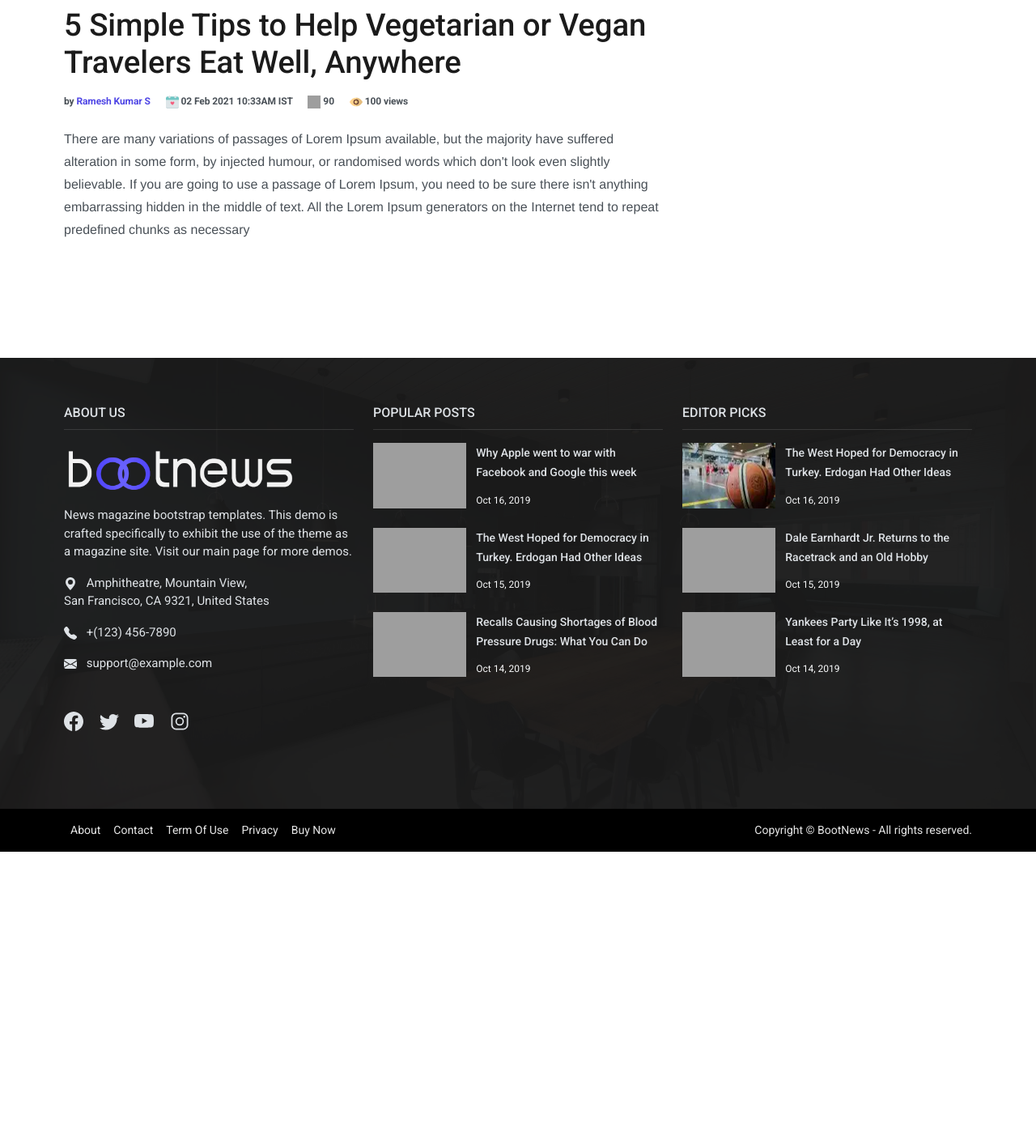
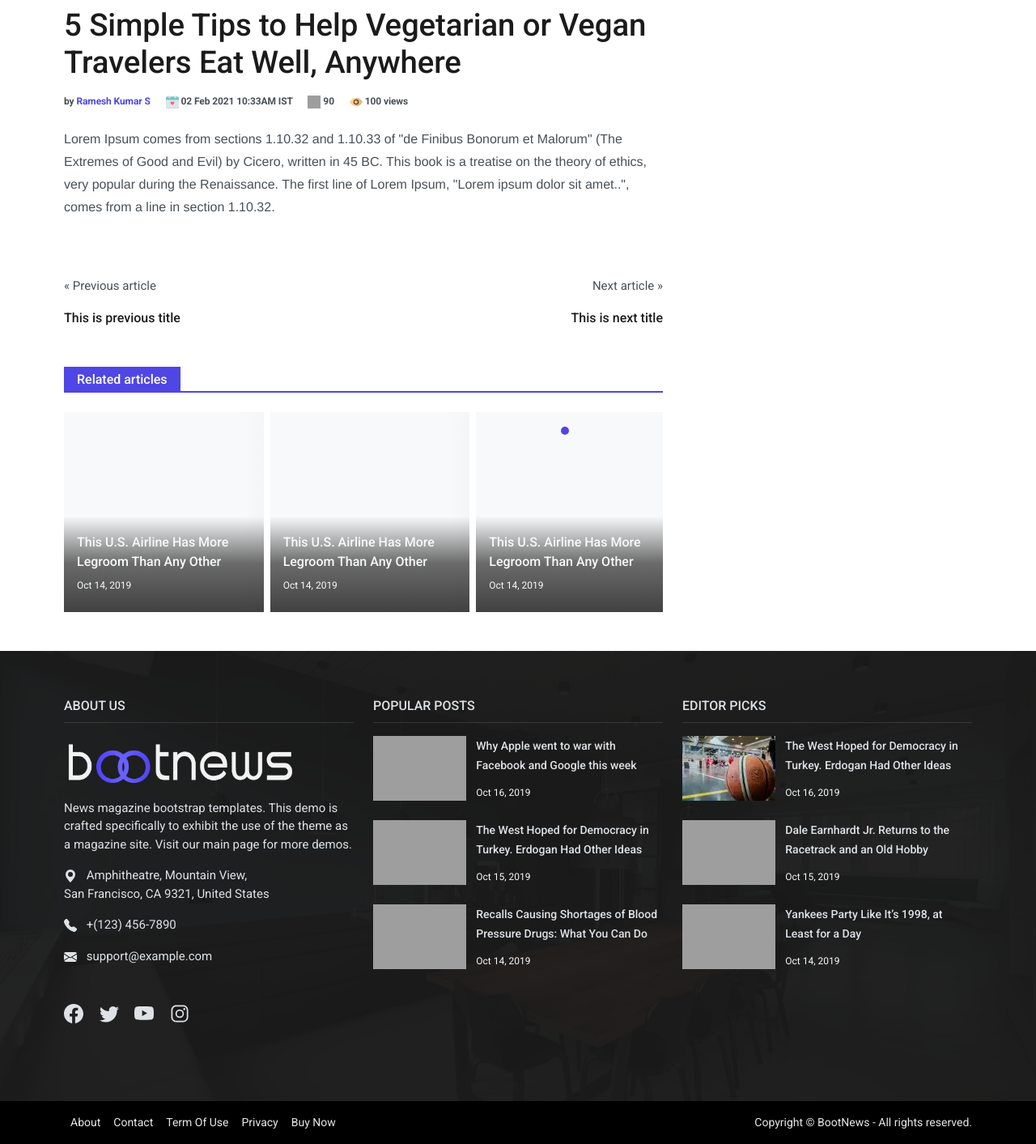
Before and after one commit to Ranilvannan/ovic, a Flask app: page / in a window 1280 px wide. Shown: the part 134-1547 px from the top of the page at 81% size. Before the commit the page ends 1186 px from the top, so only its background shows below. Run offline with Flask 2, Linux system fonts and the light colour scheme; some libraries are stand-ins or nearby versions; grey boxes are pictures that could not be loaded.

Commit message:
First commit

```diff
--- a/application.py
+++ b/application.py
@@ -1,4 +1,4 @@
-from flask import Flask, request, url_for, render_template, abort, send_from_directory
+from flask import Flask, request, url_for, render_template, abort, send_from_directory, jsonify
 from models import db
 
 app = Flask(__name__)
@@ -13,7 +13,7 @@
     return send_from_directory(path, filename)
 
 
-@app.route('/test')
+@app.route('/bdata')
 def index():
     return render_template('index.html')
 
@@ -60,3 +60,30 @@
 
 
     return render_template('blog.html', article=article)
+
+
+@app.route('/prev_next_post_api')
+def prev_next_post_api():
+    article = {
+        "previous": {"name": "This is previous title", "url": "#"},
+        "next": {"name": "This is next title", "url": "#"}
+    }
+    return render_template('widgets/prev_next_post.html', article=article)
+
+
+@app.route('/related_post_api')
+def related_post_api():
+    related_articles = [
+        {"date": "2019-10-14", "modified_date": "Oct 14, 2019",
+         "title": "This U.S. Airline Has More Legroom Than Any Other", "url": "#"},
+        {"date": "2019-10-14", "modified_date": "Oct 14, 2019",
+         "title": "This U.S. Airline Has More Legroom Than Any Other", "url": "#"},
+        {"date": "2019-10-14", "modified_date": "Oct 14, 2019",
+         "title": "This U.S. Airline Has More Legroom Than Any Other", "url": "#"},
+        {"date": "2019-10-14", "modified_date": "Oct 14, 2019",
+         "title": "This U.S. Airline Has More Legroom Than Any Other", "url": "#"},
+        {"date": "2019-10-14", "modified_date": "Oct 14, 2019",
+         "title": "This U.S. Airline Has More Legroom Than Any Other", "url": "#"},
+    ]
+
+    return render_template('widgets/related_post.html', related_articles=related_articles)
--- /dev/null
+++ b/static/js/blog.js
@@ -0,0 +1,31 @@
+function httpGet(theUrl)
+{
+    var xmlHttp = new XMLHttpRequest();
+    xmlHttp.open( "GET", theUrl, false ); // false for synchronous request
+    xmlHttp.send( null );
+    return xmlHttp.responseText;
+}
+
+
+document.addEventListener('DOMContentLoaded', function() {
+    let b = window.location.origin
+    var theUrl = new URL('/prev_next_post_api', b);
+    data = httpGet(theUrl)
+    document.getElementById("prev_next_post").innerHTML += data;
+}, false);
+
+
+document.addEventListener('DOMContentLoaded', function() {
+    let b = window.location.origin
+    var theUrl = new URL('/related_post_api', b);
+    data = httpGet(theUrl)
+    document.getElementById("related_post").innerHTML += data;
+
+    var elem = document.querySelector('.nav-slider-hover');
+    var flkty = new Flickity( elem, {
+        // options
+        cellAlign: 'left',
+        contain: true
+    });
+
+}, false);
--- a/templates/base.html
+++ b/templates/base.html
@@ -348,5 +348,6 @@
         <script src="./static/assets/js/theme.js"></script>
         <!--Minify js-->
         <!-- <script src="../../dist/js/bundle.min.js"></script> -->
+        <script src="./static/js/blog.js"></script>
     </body>
 </html>
--- a/templates/blog.html
+++ b/templates/blog.html
@@ -51,7 +51,7 @@
                 </div>
                 <!-- post content -->
                 <div class="post-content">
-                    <p>There are many variations of passages of Lorem Ipsum available, but the majority have suffered alteration in some form, by injected humour, or randomised words which don't look even slightly believable. If you are going to use a passage of Lorem Ipsum, you need to be sure there isn't anything embarrassing hidden in the middle of text. All the Lorem Ipsum generators on the Internet tend to repeat predefined chunks as necessary</p>
+                    {{article.content|safe}}
                 </div>
                 <!-- End content -->
                 <div class="media author-box py-3" id="author_box"></div>
--- a/templates/widgets/related_post.html
+++ b/templates/widgets/related_post.html
@@ -6,7 +6,7 @@
 <div class="row">
     <!-- slider -->
     <div class="nav-slider-hover nav-inset-button nav-dots-top-right light-dots" data-flickity='{ "cellAlign": "left", "wrapAround": true, "adaptiveHeight": true, "prevNextButtons": true , "pageDots": true, "imagesLoaded": true }'>
-        {% for record in article.related_articles %}
+        {% for record in related_articles %}
         <!-- item slider -->
         <article class="col-12 col-sm-6 col-md-4 me-2">
             <!--post start-->
```
